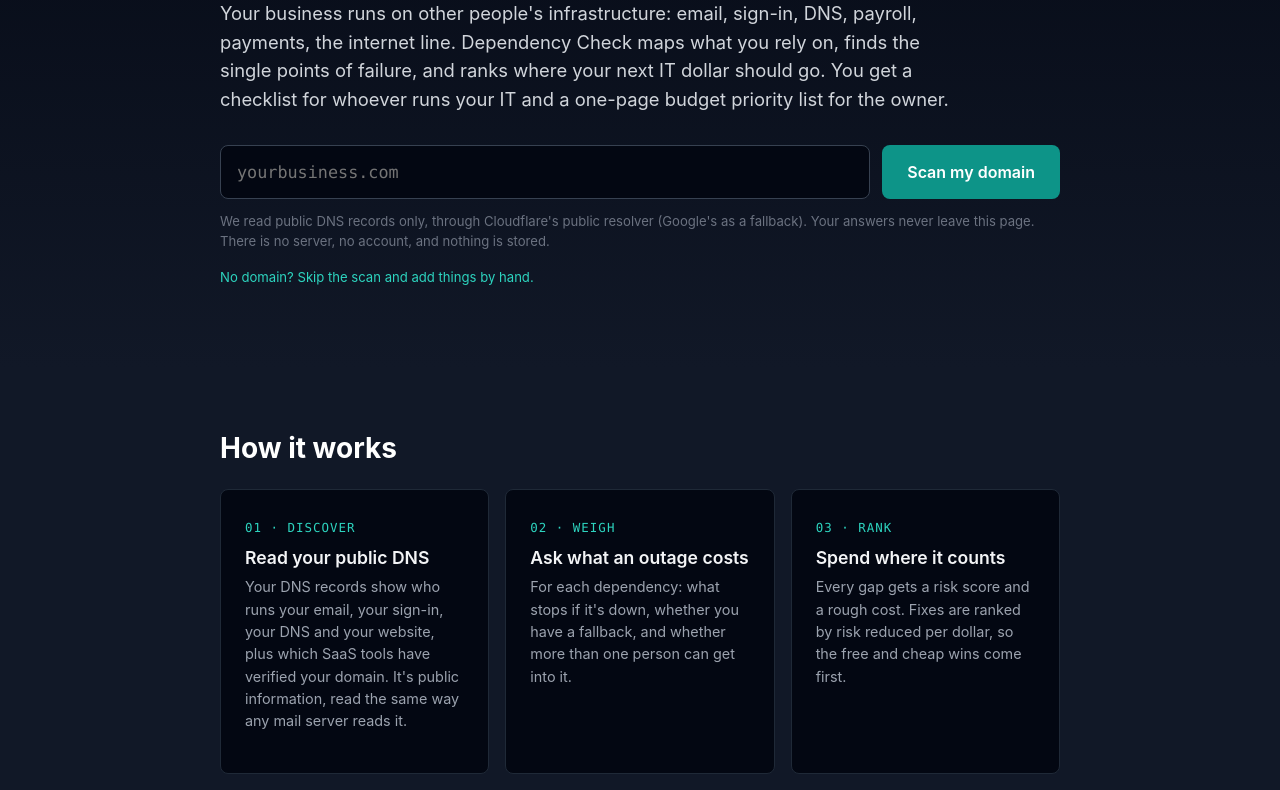
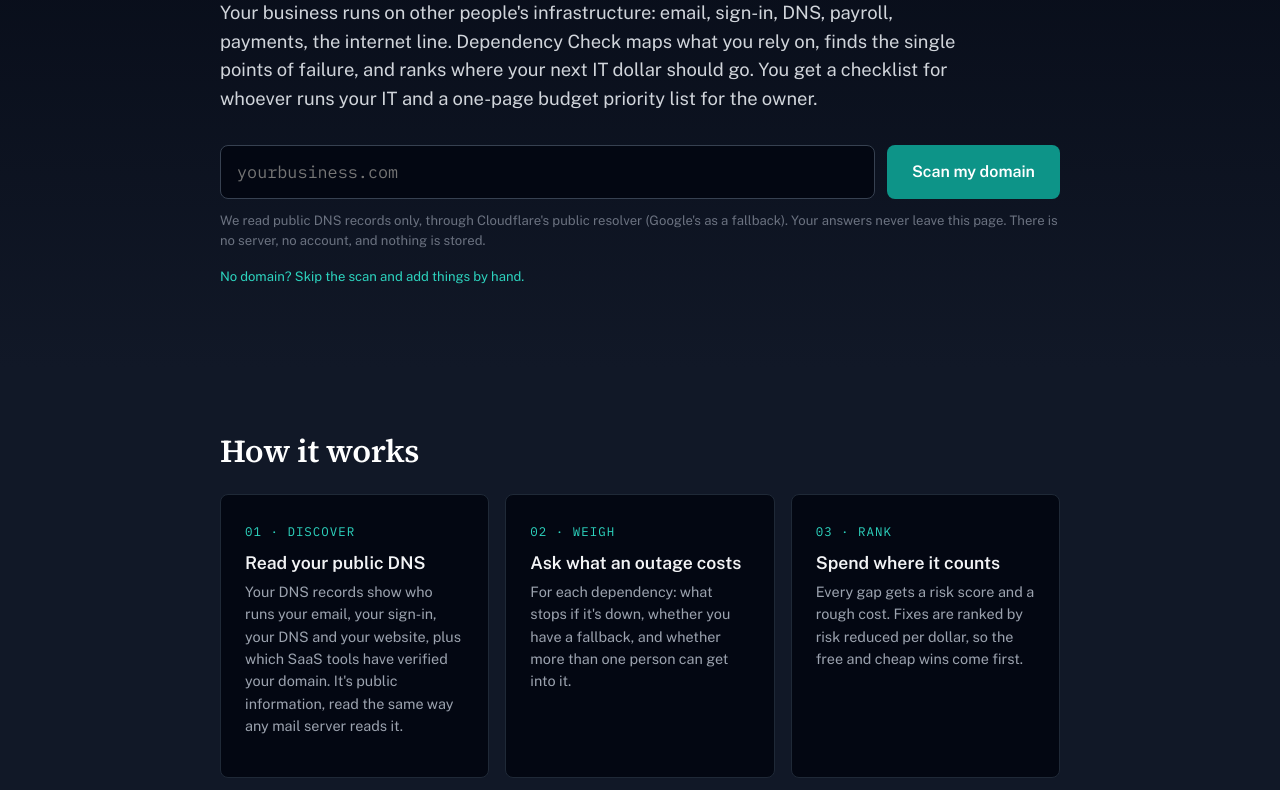
Before and after one commit to joerein-iu/windsorsec-deps, a plain HTML site: page site/index.html in a window 1280 px wide. Shown: the part 362-1152 px from the top of the page. Drawn offline with Linux system fonts and the light colour scheme.

Commit message:
Typography: Source Serif 4 / Public Sans / IBM Plex Mono, self-hosted
Replace Inter + system stacks. Self-hosted woff2 (Latin subset, needed
weights only) keeps CSP font-src 'self'. OFL licenses included.

Co-Authored-By: Claude Opus 5.5 <noreply@anthropic.com>
Claude-Session: https://claude.ai/code/session_01Vs2GBq86FhZ66MLzF5oEC2

```diff
--- a/site/index.html
+++ b/site/index.html
@@ -8,6 +8,8 @@
   <title>Dependency Check | Windsor Security</title>
   <meta name="description" content="Free, open-source check that maps the outside services your business depends on and tells you where your next IT dollar should go. Runs entirely in your browser.">
   <link rel="icon" href="assets/favicon.png">
+  <link rel="preload" href="assets/fonts/source-serif-4-latin-600-normal.woff2" as="font" type="font/woff2" crossorigin>
+  <link rel="preload" href="assets/fonts/public-sans-latin-400-normal.woff2" as="font" type="font/woff2" crossorigin>
   <link rel="stylesheet" href="styles.css">
 </head>
 <body>
--- a/site/styles.css
+++ b/site/styles.css
@@ -1,3 +1,13 @@
+/* Type: Source Serif 4 (display), Public Sans (text/UI), IBM Plex Mono (labels). Self-hosted, SIL OFL. */
+@font-face { font-family: "Source Serif 4"; src: url("assets/fonts/source-serif-4-latin-600-normal.woff2") format("woff2"); font-weight: 600; font-style: normal; font-display: swap; }
+@font-face { font-family: "Source Serif 4"; src: url("assets/fonts/source-serif-4-latin-700-normal.woff2") format("woff2"); font-weight: 700; font-style: normal; font-display: swap; }
+@font-face { font-family: "Public Sans"; src: url("assets/fonts/public-sans-latin-400-normal.woff2") format("woff2"); font-weight: 400; font-style: normal; font-display: swap; }
+@font-face { font-family: "Public Sans"; src: url("assets/fonts/public-sans-latin-500-normal.woff2") format("woff2"); font-weight: 500; font-style: normal; font-display: swap; }
+@font-face { font-family: "Public Sans"; src: url("assets/fonts/public-sans-latin-600-normal.woff2") format("woff2"); font-weight: 600; font-style: normal; font-display: swap; }
+@font-face { font-family: "Public Sans"; src: url("assets/fonts/public-sans-latin-700-normal.woff2") format("woff2"); font-weight: 700; font-style: normal; font-display: swap; }
+@font-face { font-family: "IBM Plex Mono"; src: url("assets/fonts/ibm-plex-mono-latin-400-normal.woff2") format("woff2"); font-weight: 400; font-style: normal; font-display: swap; }
+@font-face { font-family: "IBM Plex Mono"; src: url("assets/fonts/ibm-plex-mono-latin-500-normal.woff2") format("woff2"); font-weight: 500; font-style: normal; font-display: swap; }
+
 /* Windsor Security palette (from windsorsec.com tailwind config) */
 :root {
   --bg: #030712;        /* gray-950 */
@@ -19,8 +29,9 @@
   --med: #fbbf24;
   --low: #34d399;
   --radius: 8px;
-  --sans: Inter, ui-sans-serif, system-ui, -apple-system, "Segoe UI", Roboto, "Helvetica Neue", Arial, sans-serif;
-  --mono: ui-monospace, SFMono-Regular, Menlo, Consolas, "Liberation Mono", monospace;
+  --sans: "Public Sans", "Helvetica Neue", Arial, sans-serif;
+  --serif: "Source Serif 4", Georgia, "Times New Roman", serif;
+  --mono: "IBM Plex Mono", ui-monospace, Menlo, Consolas, monospace;
 }
 
 * { box-sizing: border-box; }
@@ -36,7 +47,8 @@ body {
 a { color: var(--p400); text-decoration: none; }
 a:hover { text-decoration: underline; }
 h1, h2, h3, h4 { line-height: 1.2; margin: 0 0 .5rem; }
-h2 { font-size: 1.75rem; font-weight: 700; color: #fff; }
+h1, h2 { font-family: var(--serif); letter-spacing: -0.01em; }
+h2 { font-size: 2rem; font-weight: 600; color: #fff; }
 h3 { font-size: 1.1rem; font-weight: 600; }
 p { margin: 0 0 1rem; }
 .sr-only { position: absolute; width: 1px; height: 1px; overflow: hidden; clip: rect(0 0 0 0); }
@@ -96,7 +108,7 @@ p { margin: 0 0 1rem; }
 
 /* Hero */
 .hero { background: linear-gradient(to bottom, var(--bg), var(--bg2)); padding: 5rem 0 4rem; }
-.hero h1 { font-size: clamp(2.2rem, 5vw, 3.6rem); font-weight: 800; margin-bottom: 1.5rem; }
+.hero h1 { font-size: clamp(2.4rem, 5.4vw, 4rem); font-weight: 600; line-height: 1.08; letter-spacing: -0.02em; margin-bottom: 1.5rem; }
 .grad { background: linear-gradient(to right, var(--p400), var(--a400)); -webkit-background-clip: text; background-clip: text; color: transparent; }
 .lead { font-size: 1.15rem; color: var(--soft); max-width: 46rem; margin-bottom: 2rem; }
 .scan { display: flex; gap: .75rem; flex-wrap: wrap; }
@@ -177,7 +189,7 @@ select {
 .stats { display: grid; grid-template-columns: repeat(3, 1fr); gap: 1rem; margin-bottom: 1.25rem; }
 @media (max-width: 640px) { .stats { grid-template-columns: 1fr; } }
 .stat { background: var(--bg2); border: 1px solid var(--line); border-radius: var(--radius); padding: 1.25rem; }
-.stat .n { font-size: 2.2rem; font-weight: 700; color: var(--p400); line-height: 1.1; }
+.stat .n { font-family: var(--serif); font-size: 2.4rem; font-weight: 600; color: var(--p400); line-height: 1.1; }
 .stat .l { font-size: .85rem; color: var(--muted); margin-top: .25rem; }
 
 .item { border-top: 1px solid var(--line); padding: 1rem 0; display: grid; grid-template-columns: 1.4rem 1fr; gap: .75rem; }
```
Also changed, not shown: site/assets/fonts/LICENSE-ibm-plex-mono.txt (added), site/assets/fonts/LICENSE-public-sans.txt (added), site/assets/fonts/LICENSE-source-serif-4.txt (added), site/assets/fonts/ibm-plex-mono-latin-400-normal.woff2 (added), site/assets/fonts/ibm-plex-mono-latin-500-normal.woff2 (added), site/assets/fonts/public-sans-latin-400-normal.woff2 (added), site/assets/fonts/public-sans-latin-500-normal.woff2 (added), site/assets/fonts/public-sans-latin-600-normal.woff2 (added), site/assets/fonts/public-sans-latin-700-normal.woff2 (added), site/assets/fonts/source-serif-4-latin-600-normal.woff2 (added), site/assets/fonts/source-serif-4-latin-700-normal.woff2 (added).
